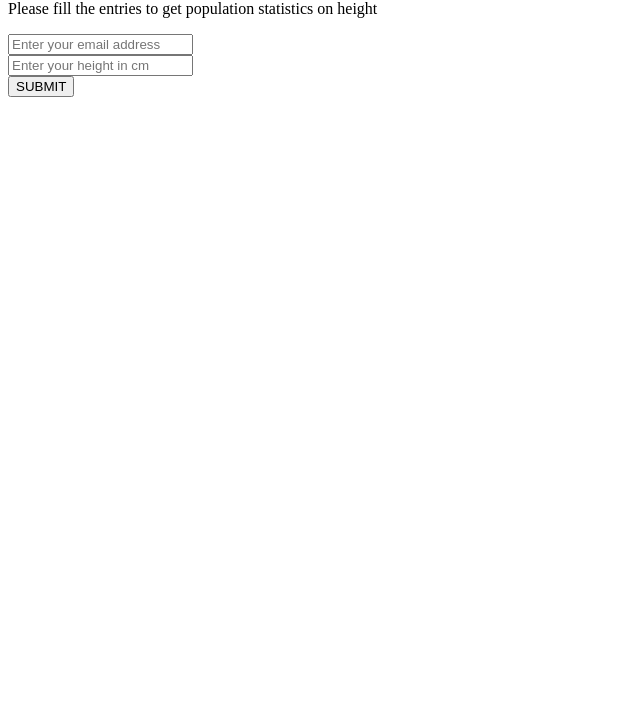
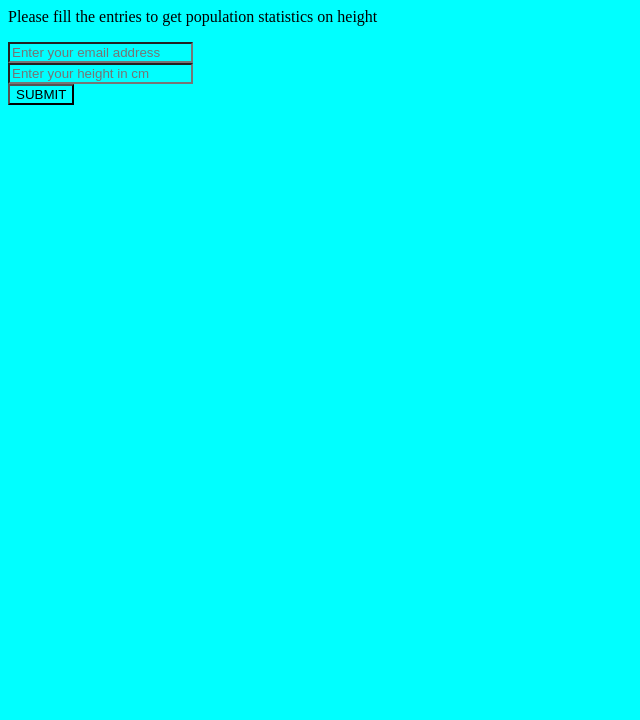
Before and after one commit to dibyanshu-8/DataCollector, a plain HTML site: page templates/index.html in a window 1280 px wide. Shown: the part 80-800 px from the top of the page, without its empty margins (0-640 px from the left). Drawn offline with Linux system fonts and the light colour scheme; the site is published under a folder, as on GitHub Pages, so addresses that start at the root find nothing.

Commit message:
changes in index.html

```diff
--- a/templates/index.html
+++ b/templates/index.html
@@ -3,7 +3,7 @@
 <head>
     <meta charset="UTF-8">
     <meta name="viewport" content="width=device-width, initial-scale=1.0">
-    <link rel="stylesheet" href="/main.css">
+    <link rel="stylesheet" href="../static/main.css">
     <title>DC</title>
 </head>
 <body>
```
